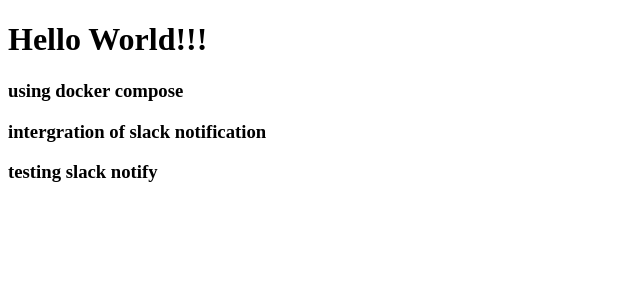
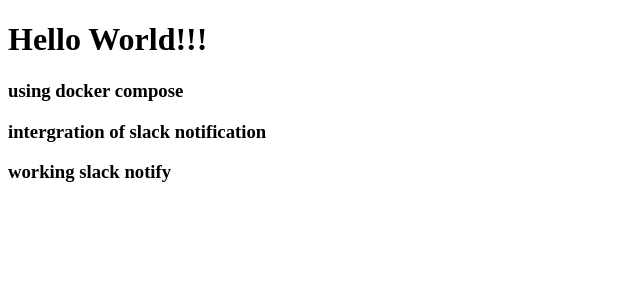
Before and after one commit to Amankashyap4/projectcicd, an Angular app: page / in a window 1280 px wide. Shown: the top 300 px of the page, without its empty margins (0-640 px from the left). Built offline with nearby package versions, Linux system fonts and the light colour scheme.

Commit message:
slack integration - 81

```diff
--- a/src/app/app.component.html
+++ b/src/app/app.component.html
@@ -9,7 +9,7 @@
 <h1>Hello World!!!</h1>
 <h3>using docker compose</h3>
 <h3>intergration of slack notification</h3>
-<h3>testing slack notify </h3>
+<h3>working slack notify </h3>
 <!-- * * * * * * * * * * * * * * * * * * * * * * * * * * * * * * * -->
 <!-- * * * * * * * * * * * The content above * * * * * * * * * * * -->
 <!-- * * * * * * * * * * is only a placeholder * * * * * * * * * * -->
```
